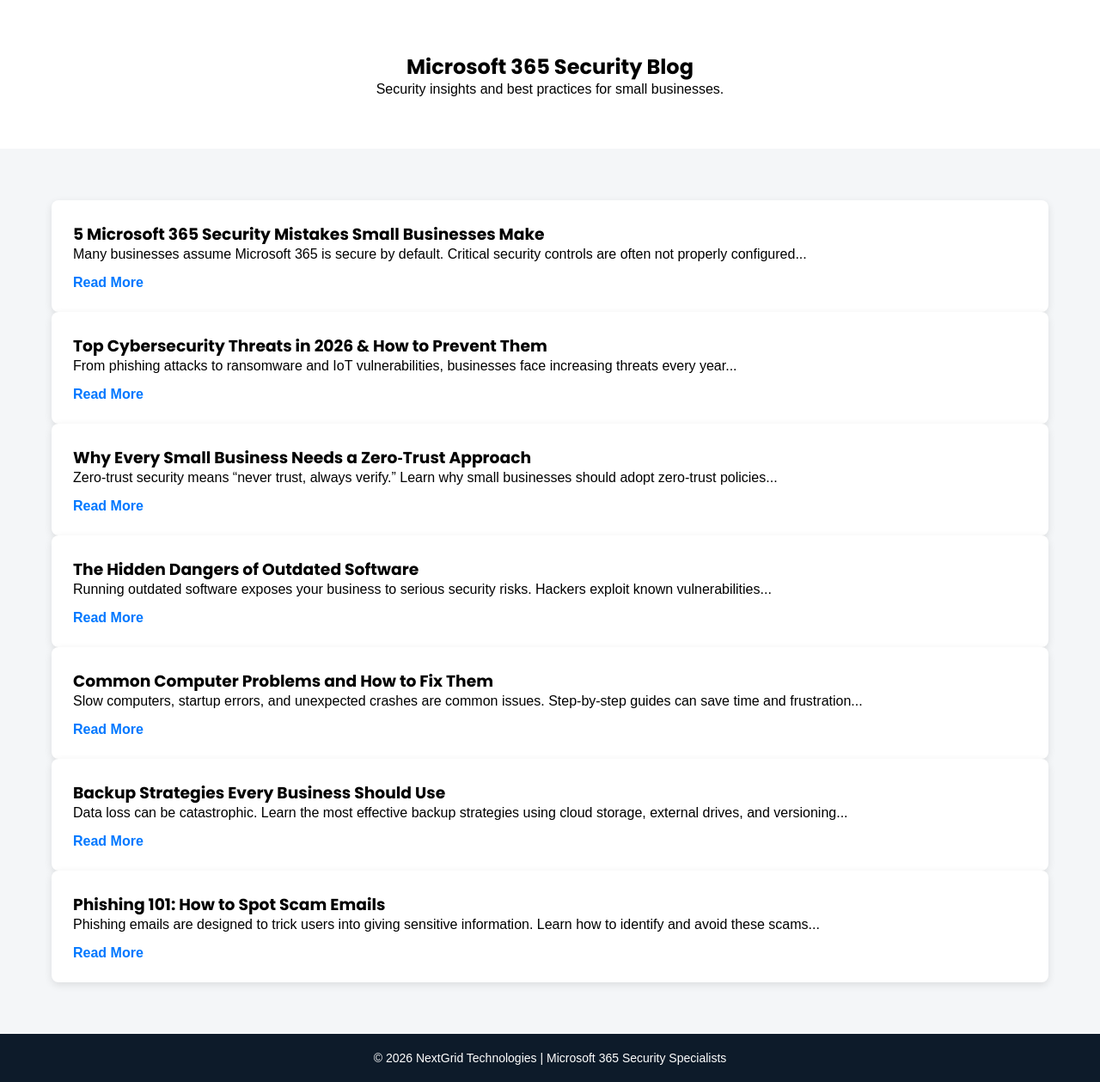
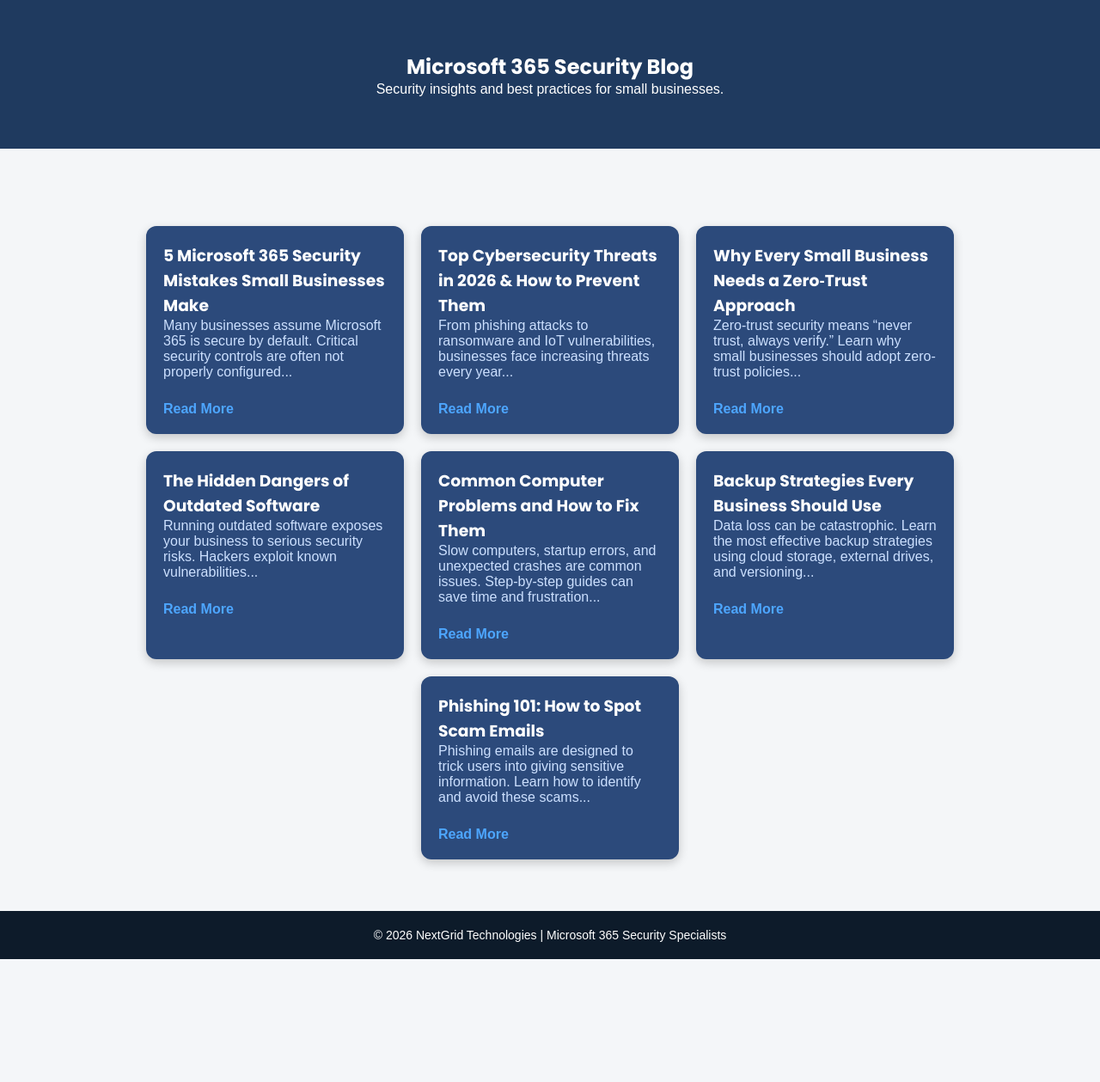
Before and after one commit to Chikanyac/NextGridTechnologies.co.za, a PHP site: page /blog.html in a window 1280 px wide. Shown: the part 160-1419 px from the top of the page at 86% size. After the commit the page ends 1276 px from the top, so only its background shows below. Run offline with PHP 8.4, Linux system fonts and the light colour scheme.

Commit message:
Update styles.css

```diff
--- a/styles.css
+++ b/styles.css
@@ -572,3 +572,69 @@ header nav a:hover {
     width: 90%;
   }
 }
+
+/* Blog Page Background */
+body.blog-page {
+  background-color: #1f3a5f; /* light bluish-dark background */
+  color: #ffffff;            /* default text white for contrast */
+}
+
+/* Blog section container */
+.blog-grid {
+  display: flex;
+  flex-wrap: wrap;
+  justify-content: center;
+  gap: 20px;
+  margin-top: 30px;
+}
+
+/* Individual blog card */
+.blog-card {
+  background-color: #2c4a7b; /* slightly lighter than page background */
+  color: #ffffff;
+  padding: 20px;
+  border-radius: 12px;
+  width: 300px;
+  box-shadow: 0 4px 12px rgba(0,0,0,0.2);
+  text-align: left; /* text left-aligned */
+  transition: transform 0.3s ease, background-color 0.3s ease;
+}
+
+.blog-card h3 {
+  margin-top: 0;
+}
+
+.blog-card p {
+  margin-bottom: 15px;
+  color: #cce0ff; /* light bluish text for readability */
+}
+
+.blog-card .read-more {
+  display: inline-block;
+  color: #4da6ff; /* bright bluish link */
+  text-decoration: none;
+  font-weight: bold;
+  margin-top: 10px;
+}
+
+.blog-card .read-more:hover {
+  color: #3399ff;
+  text-decoration: underline;
+}
+
+/* Hover effect for cards */
+.blog-card:hover {
+  transform: translateY(-5px);
+  background-color: #3a5a87; /* slightly lighter on hover */
+}
+
+/* Responsive adjustments */
+@media (max-width: 768px) {
+  .blog-grid {
+    flex-direction: column;
+    align-items: center;
+  }
+  .blog-card {
+    width: 90%;
+  }
+}
```
